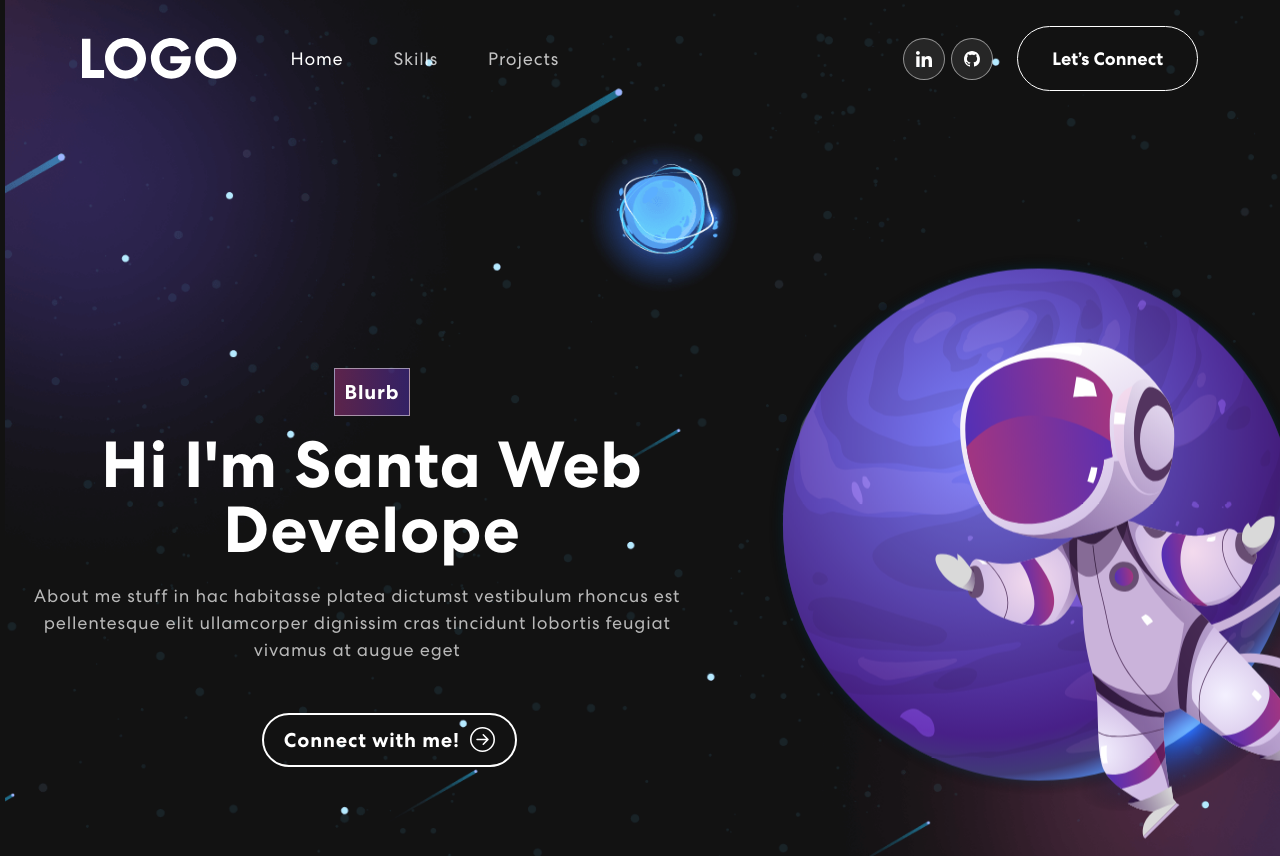
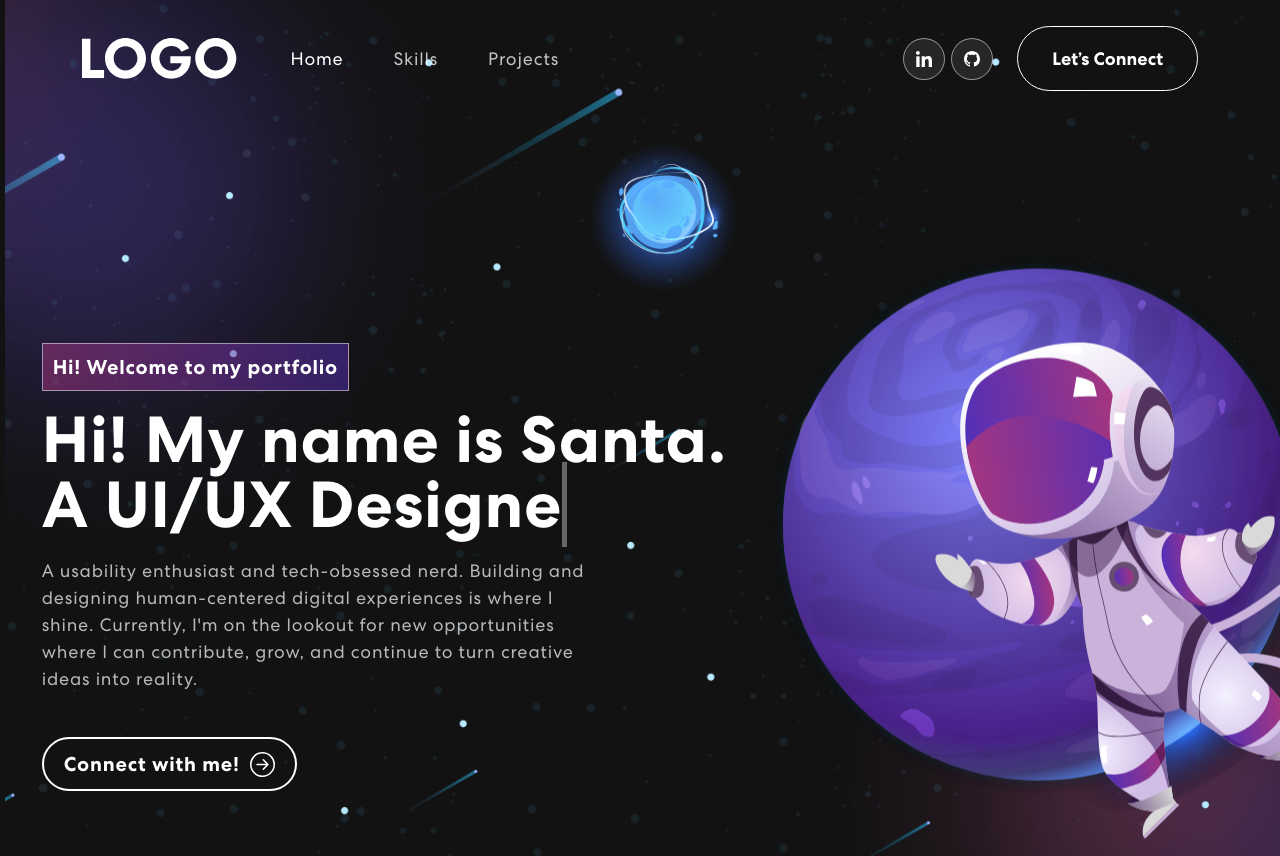
Before and after one commit to santasweetheart/santasportfolio, a React (Create React App) app: page / in a window 1280 px wide. Shown: the top 856 px of the page. Built offline with nearby package versions, Linux system fonts and the light colour scheme.

Commit message:
added typing cursor

```diff
--- a/src/App.css
+++ b/src/App.css
@@ -229,7 +229,6 @@ nav.navbar .navbar-toggler[aria-expanded="true"] .navbar-toggler-icon {
 /*Banner CSS*/
 
 .banner {
-  text-align: center;
   margin-top: 0;
   margin-left: 5px;
   padding: 260px 0 100px 0;
@@ -247,6 +246,7 @@ nav.navbar .navbar-toggler[aria-expanded="true"] .navbar-toggler-icon {
   border: 1px solid rgba(255, 255, 255, 0.5);
   font-size: 20px;
   margin-bottom: 16px;
+  margin-left: 5%;
   display: inline-block;
 }
 
@@ -256,6 +256,7 @@ nav.navbar .navbar-toggler[aria-expanded="true"] .navbar-toggler-icon {
   letter-spacing: 0.8px;
   line-height: 1;
   margin-bottom: 20px;
+  margin-left: 5%;
   display: block;
 }
 
@@ -265,6 +266,8 @@ nav.navbar .navbar-toggler[aria-expanded="true"] .navbar-toggler-icon {
   letter-spacing: 0.8px;
   line-height: 1.5em;
   width: 96%;
+  margin-left: 5%;
+  padding-right: 20%;
 }
 
 .banner button {
@@ -275,8 +278,8 @@ nav.navbar .navbar-toggler[aria-expanded="true"] .navbar-toggler-icon {
   padding: 10px 20px;
   font-weight: 700;
   font-size: 20px;
-  margin-left: 35%;
-  margin-top: 50px;
+  margin-left: 5%;
+  margin-top: 45px;
   letter-spacing: 0.8px;
   display: flex;
   align-items: center;
--- a/src/components/Banner.js
+++ b/src/components/Banner.js
@@ -6,7 +6,7 @@ import headerImg from "../assets/img/header-img.svg";
 export const Banner = () => {
     const [loopNum, setLoopNum] = useState(0); //index of which word is currently displayed on screen
     const [isDeleting, setIsDeleting] = useState(false); //whetehr word is deleting or not
-    const toRotate = ["Web Developer", "Web Designer", "UI/UX Designer"] //list of words to display on screen in rotated manner
+    const toRotate = ["A UI/UX Designer","A Web Developer", "A Full Stack Developer", "A Mobile App Developer"] //list of words to display on screen in rotated manner
     const [text, setText] = useState(''); //the current text being displayed on screen
     const [delta, setDelta] = useState(300 - Math.random() * 100); //Determines how fast one letter appears after the first one is typed or deleted. It starts with a random value between 200 and 300.
     const PERIOD = 2000; //Defines the time interval between each word being typed out (2 seconds).
@@ -51,9 +51,9 @@ export const Banner = () => {
         </Container>
             <Row className="align-items-center">
                 <Col xs={12} md={6} xl={7}>
-                    <span className="tagline">Blurb</span>
-                    <h1>{"Hi I'm Santa "} <span className="wrap">{text}</span></h1>
-                    <p>About me stuff in hac habitasse platea dictumst vestibulum rhoncus est pellentesque elit ullamcorper dignissim cras tincidunt lobortis feugiat vivamus at augue eget</p>
+                    <span className="tagline">Hi! Welcome to my portfolio</span>
+                    <h1>{"Hi! My name is Santa. "} <br/><span className="txt-rotate"> <span className="wrap">{text}</span></span></h1>
+                    <p>A usability enthusiast and tech-obsessed nerd. Building and designing human-centered digital experiences is where I shine. Currently, I'm on the lookout for new opportunities where I can contribute, grow, and continue to turn creative ideas into reality.</p>
                     <button onClick={() => console.log('connect')}>Connect with me! <ArrowRightCircle size={25}/></button>
                 </Col>
                 <Col xs={12} md={6} xl={5}>
```
Also changed, not shown: src/components/SkillPill.js (deleted, +0 -9 lines).
